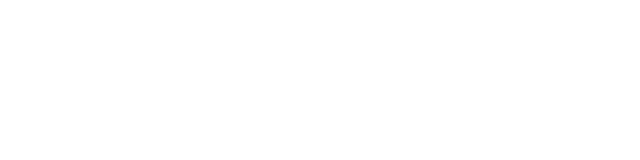
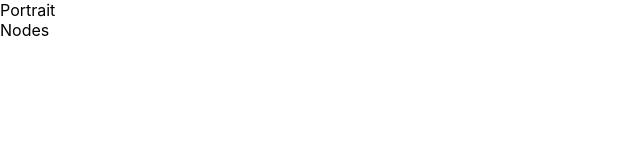
Before and after one commit to SystemInfected/portfolio, a React (Create React App) app: page / in a window 1280 px wide. Shown: the top 160 px of the page, without its empty margins (0-640 px from the left). Built offline with nearby package versions, Linux system fonts and the light colour scheme.

Commit message:
header first commit

```diff
--- a/src/App.scss
+++ /dev/null
@@ -1,3 +0,0 @@
-.App {
-	text-align: center;
-}
--- a/src/App.tsx
+++ b/src/App.tsx
@@ -2,7 +2,7 @@
 import { BrowserRouter as Router, Switch, Route } from 'react-router-dom'
 import Header from './components/Header'
 
-import './App.scss'
+import './css/Main.scss'
 
 const App = () => {
 	return (
--- a/src/components/Header.tsx
+++ b/src/components/Header.tsx
@@ -1,5 +1,18 @@
 const Header = () => {
-	return null
+	return (
+		<div className="header-container">
+			<PortraitIllustration />
+			<PortraitNodes />
+		</div>
+	)
+}
+
+const PortraitIllustration = () => {
+	return <div>Portrait</div>
+}
+
+const PortraitNodes = () => {
+	return <div>Nodes</div>
 }
 
 export default Header
--- /dev/null
+++ b/src/css/Main.scss
@@ -0,0 +1,22 @@
+/* GLOBALS */
+* {
+	padding: 0;
+	margin: 0;
+	box-sizing: border-box;
+}
+html {
+	font-family: sans-serif; /* 1 */
+	-ms-text-size-adjust: 100%; /* 2 */
+	-webkit-text-size-adjust: 100%; /* 2 */
+}
+body {
+	font-family: -apple-system, BlinkMacSystemFont, 'Segoe UI', 'Roboto', 'Oxygen',
+		'Ubuntu', 'Cantarell', 'Fira Sans', 'Droid Sans', 'Helvetica Neue',
+		sans-serif;
+	-webkit-font-smoothing: antialiased;
+	-moz-osx-font-smoothing: grayscale;
+	-webkit-overflow-scrolling: touch;
+}
+
+/* IMPORTS */
+@import 'Header.scss';
--- a/src/index.scss
+++ /dev/null
@@ -1,13 +0,0 @@
-body {
-	margin: 0;
-	font-family: -apple-system, BlinkMacSystemFont, 'Segoe UI', 'Roboto', 'Oxygen',
-		'Ubuntu', 'Cantarell', 'Fira Sans', 'Droid Sans', 'Helvetica Neue',
-		sans-serif;
-	-webkit-font-smoothing: antialiased;
-	-moz-osx-font-smoothing: grayscale;
-}
-
-code {
-	font-family: source-code-pro, Menlo, Monaco, Consolas, 'Courier New',
-		monospace;
-}
--- a/src/index.tsx
+++ b/src/index.tsx
@@ -1,17 +1,8 @@
 import React from 'react'
 import ReactDOM from 'react-dom'
-import './index.scss'
 import App from './App'
-import reportWebVitals from './reportWebVitals'
+//import reportWebVitals from './reportWebVitals'
 
-ReactDOM.render(
-	<React.StrictMode>
-		<App />
-	</React.StrictMode>,
-	document.getElementById('root')
-)
+ReactDOM.render(<App />, document.getElementById('root'))
 
-// If you want to start measuring performance in your app, pass a function
-// to log results (for example: reportWebVitals(console.log))
-// or send to an analytics endpoint. Learn more: https://bit.ly/CRA-vitals
-reportWebVitals()
+//reportWebVitals(console.log)
```
Also changed, not shown: .eslintrc.json, src/css/Header.scss (added).
